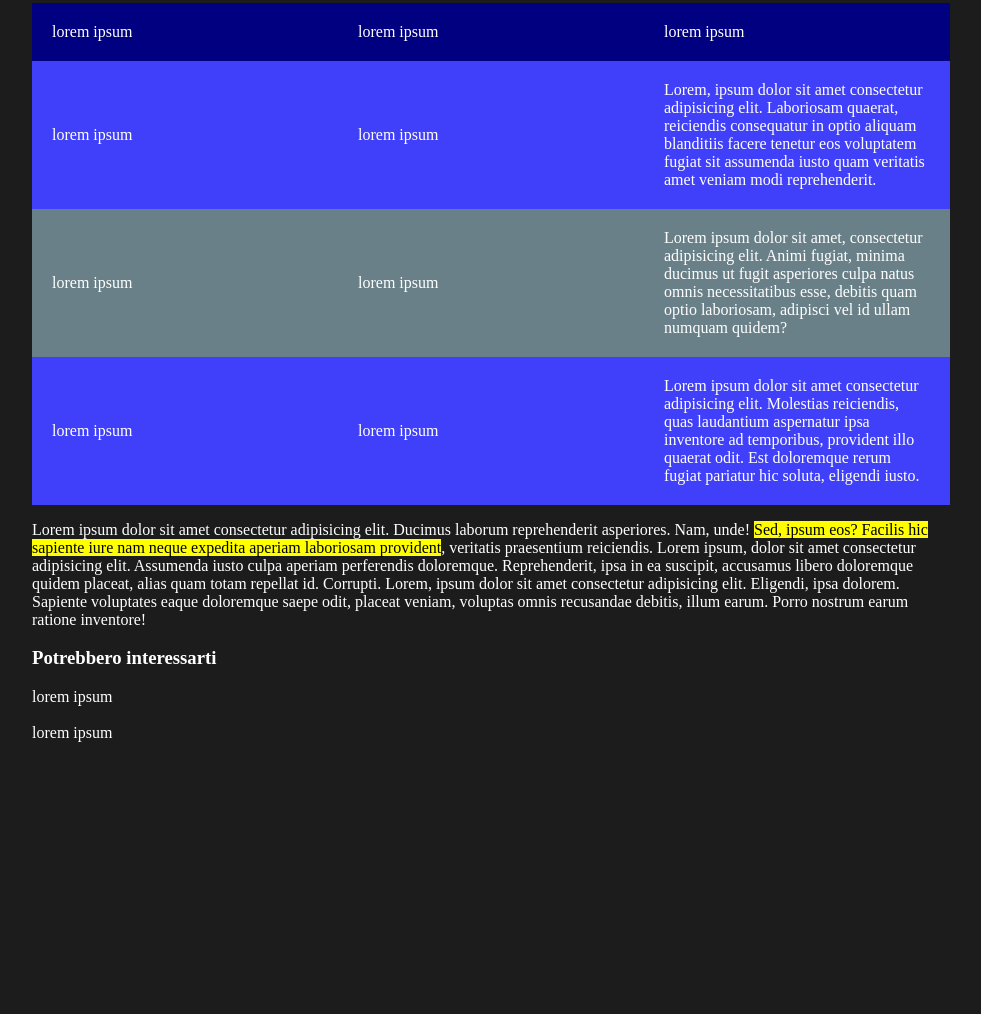
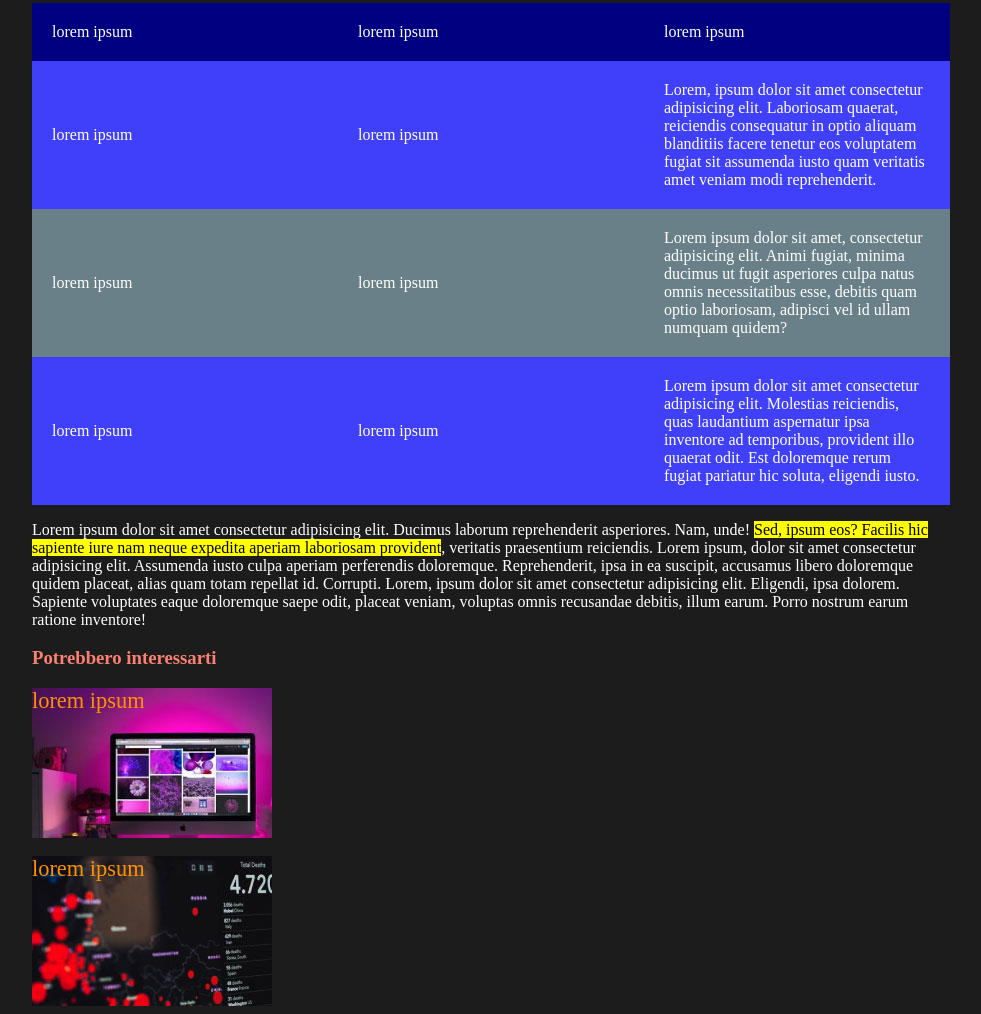
Before and after one commit to francescoferilli95/html-css-booleaner, a plain HTML site: page index.html in a window 1280 px wide. Shown: the part 1394-2408 px from the top of the page, without its empty margins (149-1130 px from the left). Before the commit the page ends 2144 px from the top, so only its background shows below. Drawn offline with Linux system fonts and the light colour scheme.

Commit message:
add footer

```diff
--- a/second.css
+++ b/second.css
@@ -78,3 +78,33 @@ td{
 .row3{
     background-color: rgba(173, 216, 230, 0.534);
 }
+
+/* Footer Pagina */
+
+h3{
+    color: salmon;
+}
+
+
+.imgfooter{
+    background-image: url('./img/monitor.jpg');
+    background-repeat: no-repeat;
+    color: #ff9100;
+    font-size: 140%;
+    font-weight: normal;
+    text-align: left;
+    width: 240px;
+    height: 150px;
+}
+
+
+.imgfooter1{
+    background-image: url('./img/graph.jpg');
+    background-repeat: no-repeat;
+    color: #ff9100;
+    font-size: 140%;
+    font-weight: normal;
+    text-align: left;
+    width: 240px;
+    height: 150px;
+}
```
